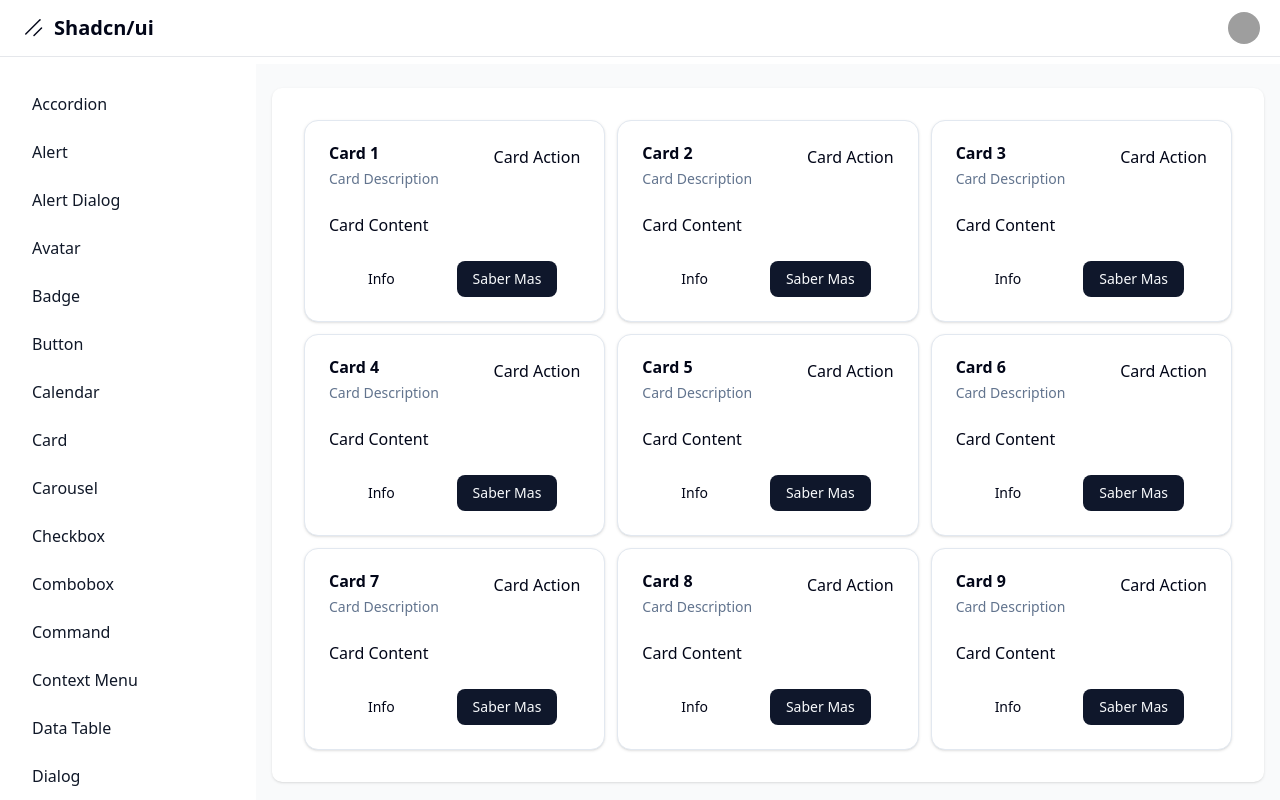
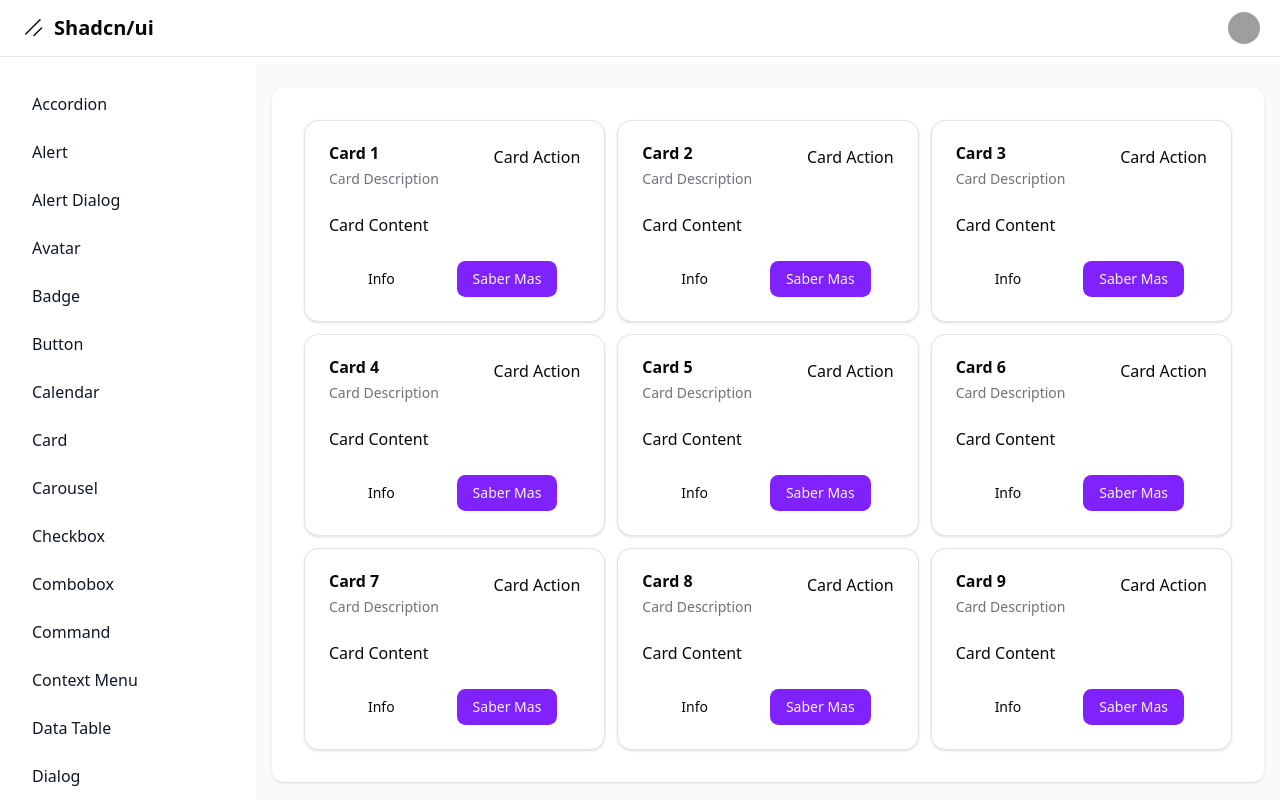
Before and after one commit to dieginin/curso_shadcn, a Next.js app: page /dashboard/card in a window 1280 px wide. Shown: the top 800 px of the page. Built offline with nearby package versions, Linux system fonts and the light colour scheme; grey boxes are pictures that could not be loaded.

Commit message:
feat: add Theme link to dashboard layout and create Theme page component

```diff
--- a/app/dashboard/layout.tsx
+++ b/app/dashboard/layout.tsx
@@ -30,6 +30,7 @@
   { name: "tabs", href: "tabs" },
   { name: "Data Table", href: "data-table" },
   { name: "Form", href: "form" },
+  { name: "Theme", href: "theme" },
 ].sort((a, b) => a.name.localeCompare(b.name))
 
 export default function DashboardLayout({ children }: { children: React.ReactNode }) {
--- /dev/null
+++ b/app/dashboard/theme/page.tsx
@@ -0,0 +1,7 @@
+export default function Page() {
+  return (
+    <div>
+      <h1>Home Page</h1>
+    </div>
+  )
+}
--- a/app/globals.css
+++ b/app/globals.css
@@ -45,72 +45,72 @@
 }
 
 :root {
-  --radius: 0.625rem;
+  --radius: 0.65rem;
   --background: oklch(1 0 0);
-  --foreground: oklch(0.129 0.042 264.695);
+  --foreground: oklch(0.141 0.005 285.823);
   --card: oklch(1 0 0);
-  --card-foreground: oklch(0.129 0.042 264.695);
+  --card-foreground: oklch(0.141 0.005 285.823);
   --popover: oklch(1 0 0);
-  --popover-foreground: oklch(0.129 0.042 264.695);
-  --primary: oklch(0.208 0.042 265.755);
-  --primary-foreground: oklch(0.984 0.003 247.858);
-  --secondary: oklch(0.968 0.007 247.896);
-  --secondary-foreground: oklch(0.208 0.042 265.755);
-  --muted: oklch(0.968 0.007 247.896);
-  --muted-foreground: oklch(0.554 0.046 257.417);
-  --accent: oklch(0.968 0.007 247.896);
-  --accent-foreground: oklch(0.208 0.042 265.755);
+  --popover-foreground: oklch(0.141 0.005 285.823);
+  --primary: oklch(0.541 0.281 293.009);
+  --primary-foreground: oklch(0.969 0.016 293.756);
+  --secondary: oklch(0.967 0.001 286.375);
+  --secondary-foreground: oklch(0.21 0.006 285.885);
+  --muted: oklch(0.967 0.001 286.375);
+  --muted-foreground: oklch(0.552 0.016 285.938);
+  --accent: oklch(0.967 0.001 286.375);
+  --accent-foreground: oklch(0.21 0.006 285.885);
   --destructive: oklch(0.577 0.245 27.325);
-  --border: oklch(0.929 0.013 255.508);
-  --input: oklch(0.929 0.013 255.508);
-  --ring: oklch(0.704 0.04 256.788);
-  --chart-1: oklch(0.646 0.222 41.116);
-  --chart-2: oklch(0.6 0.118 184.704);
-  --chart-3: oklch(0.398 0.07 227.392);
-  --chart-4: oklch(0.828 0.189 84.429);
-  --chart-5: oklch(0.769 0.188 70.08);
-  --sidebar: oklch(0.984 0.003 247.858);
-  --sidebar-foreground: oklch(0.129 0.042 264.695);
-  --sidebar-primary: oklch(0.208 0.042 265.755);
-  --sidebar-primary-foreground: oklch(0.984 0.003 247.858);
-  --sidebar-accent: oklch(0.968 0.007 247.896);
-  --sidebar-accent-foreground: oklch(0.208 0.042 265.755);
-  --sidebar-border: oklch(0.929 0.013 255.508);
-  --sidebar-ring: oklch(0.704 0.04 256.788);
+  --border: oklch(0.92 0.004 286.32);
+  --input: oklch(0.92 0.004 286.32);
+  --ring: oklch(0.702 0.183 293.541);
+  --chart-1: oklch(0.811 0.111 293.571);
+  --chart-2: oklch(0.606 0.25 292.717);
+  --chart-3: oklch(0.541 0.281 293.009);
+  --chart-4: oklch(0.491 0.27 292.581);
+  --chart-5: oklch(0.432 0.232 292.759);
+  --sidebar: oklch(0.985 0 0);
+  --sidebar-foreground: oklch(0.141 0.005 285.823);
+  --sidebar-primary: oklch(0.541 0.281 293.009);
+  --sidebar-primary-foreground: oklch(0.969 0.016 293.756);
+  --sidebar-accent: oklch(0.967 0.001 286.375);
+  --sidebar-accent-foreground: oklch(0.21 0.006 285.885);
+  --sidebar-border: oklch(0.92 0.004 286.32);
+  --sidebar-ring: oklch(0.702 0.183 293.541);
 }
 
 .dark {
-  --background: oklch(0.129 0.042 264.695);
-  --foreground: oklch(0.984 0.003 247.858);
-  --card: oklch(0.208 0.042 265.755);
-  --card-foreground: oklch(0.984 0.003 247.858);
-  --popover: oklch(0.208 0.042 265.755);
-  --popover-foreground: oklch(0.984 0.003 247.858);
-  --primary: oklch(0.929 0.013 255.508);
-  --primary-foreground: oklch(0.208 0.042 265.755);
-  --secondary: oklch(0.279 0.041 260.031);
-  --secondary-foreground: oklch(0.984 0.003 247.858);
-  --muted: oklch(0.279 0.041 260.031);
-  --muted-foreground: oklch(0.704 0.04 256.788);
-  --accent: oklch(0.279 0.041 260.031);
-  --accent-foreground: oklch(0.984 0.003 247.858);
+  --background: oklch(0.141 0.005 285.823);
+  --foreground: oklch(0.985 0 0);
+  --card: oklch(0.21 0.006 285.885);
+  --card-foreground: oklch(0.985 0 0);
+  --popover: oklch(0.21 0.006 285.885);
+  --popover-foreground: oklch(0.985 0 0);
+  --primary: oklch(0.606 0.25 292.717);
+  --primary-foreground: oklch(0.969 0.016 293.756);
+  --secondary: oklch(0.274 0.006 286.033);
+  --secondary-foreground: oklch(0.985 0 0);
+  --muted: oklch(0.274 0.006 286.033);
+  --muted-foreground: oklch(0.705 0.015 286.067);
+  --accent: oklch(0.274 0.006 286.033);
+  --accent-foreground: oklch(0.985 0 0);
   --destructive: oklch(0.704 0.191 22.216);
   --border: oklch(1 0 0 / 10%);
   --input: oklch(1 0 0 / 15%);
-  --ring: oklch(0.551 0.027 264.364);
-  --chart-1: oklch(0.488 0.243 264.376);
-  --chart-2: oklch(0.696 0.17 162.48);
-  --chart-3: oklch(0.769 0.188 70.08);
-  --chart-4: oklch(0.627 0.265 303.9);
-  --chart-5: oklch(0.645 0.246 16.439);
-  --sidebar: oklch(0.208 0.042 265.755);
-  --sidebar-foreground: oklch(0.984 0.003 247.858);
-  --sidebar-primary: oklch(0.488 0.243 264.376);
-  --sidebar-primary-foreground: oklch(0.984 0.003 247.858);
-  --sidebar-accent: oklch(0.279 0.041 260.031);
-  --sidebar-accent-foreground: oklch(0.984 0.003 247.858);
+  --ring: oklch(0.38 0.189 293.745);
+  --chart-1: oklch(0.811 0.111 293.571);
+  --chart-2: oklch(0.606 0.25 292.717);
+  --chart-3: oklch(0.541 0.281 293.009);
+  --chart-4: oklch(0.491 0.27 292.581);
+  --chart-5: oklch(0.432 0.232 292.759);
+  --sidebar: oklch(0.21 0.006 285.885);
+  --sidebar-foreground: oklch(0.985 0 0);
+  --sidebar-primary: oklch(0.606 0.25 292.717);
+  --sidebar-primary-foreground: oklch(0.969 0.016 293.756);
+  --sidebar-accent: oklch(0.274 0.006 286.033);
+  --sidebar-accent-foreground: oklch(0.985 0 0);
   --sidebar-border: oklch(1 0 0 / 10%);
-  --sidebar-ring: oklch(0.551 0.027 264.364);
+  --sidebar-ring: oklch(0.38 0.189 293.745);
 }
 
 @layer base {
```
